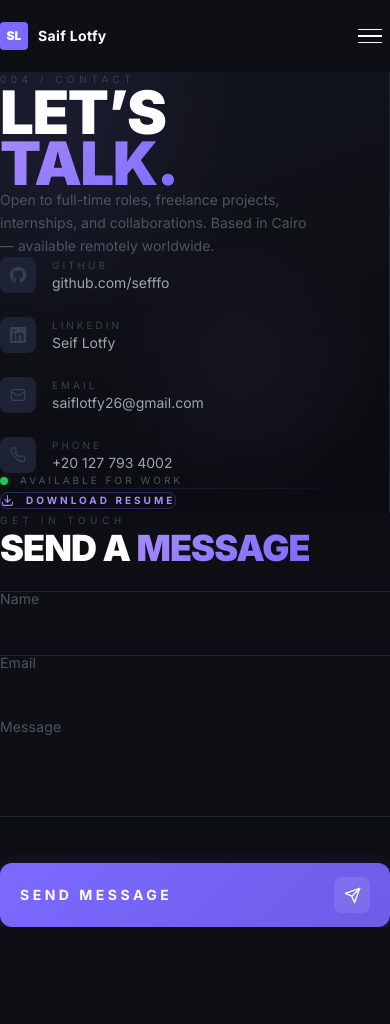
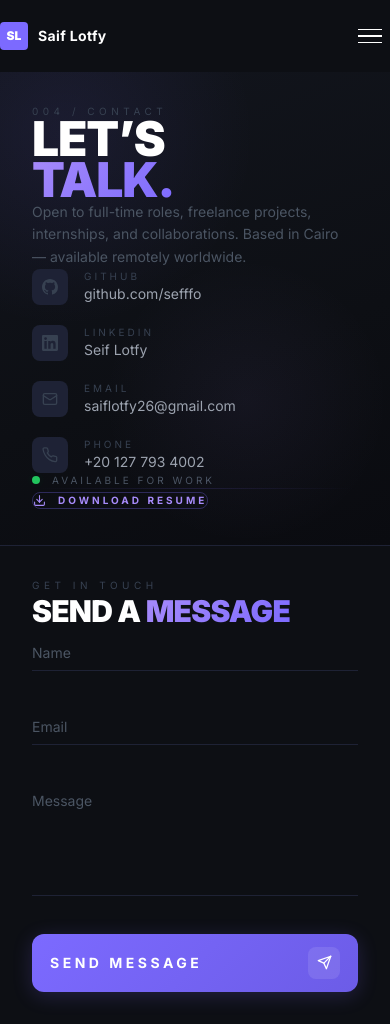
Before and after one commit to sefffo/saif-portfolio, a React (Vite) app: page /contact in a window 390 px wide. Before the commit the page ends 927 px from the top, so only its background shows below. Built offline with nearby package versions, Linux system fonts and the light colour scheme.

Commit message:
fix: input label overlap (add pt to input), fix mobile responsive layout

```diff
--- a/src/pages/Contact.tsx
+++ b/src/pages/Contact.tsx
@@ -32,7 +32,14 @@ const SOCIALS = [
 
 type Status = 'idle' | 'sending' | 'sent' | 'error'
 
-// ── Floating label input ──────────────────────────────────────────────────────
+// ─────────────────────────────────────────────────────────────
+// The key fix: wrapper has relative+padding-top for label space.
+// The input itself also has padding-top so the typed value sits
+// BELOW the floated label, not under it.
+// Label top=0 when lifted (sits at top of wrapper), top=padding-top when resting (sits on the line).
+// ─────────────────────────────────────────────────────────────
+const LABEL_HEIGHT = 18  // px — space reserved above the input line
+
 function FloatingInput({
   label, type = 'text', value, onChange, placeholder, required,
 }: {
@@ -42,17 +49,18 @@ function FloatingInput({
 }) {
   const [focused, setFocused] = useState(false)
   const lifted = focused || value.length > 0
+
   return (
-    <div className="relative pt-5">
-      {/* floating label */}
+    <div className="relative" style={{ paddingTop: LABEL_HEIGHT }}>
       <label
-        className="absolute left-0 pointer-events-none select-none transition-all duration-200"
+        className="absolute left-0 pointer-events-none select-none transition-all duration-200 leading-none"
         style={{
-          top:           lifted ? '0px'   : '20px',
-          fontSize:      lifted ? '9px'   : '14px',
-          letterSpacing: lifted ? '0.4em' : '0.01em',
+          top:           lifted ? 0 : LABEL_HEIGHT,
+          fontSize:      lifted ? '9px'  : '14px',
+          letterSpacing: lifted ? '0.4em': '0',
           textTransform: lifted ? 'uppercase' : 'none',
           color:         focused ? '#7c6aff' : '#4b5563',
+          transform:     lifted ? 'none' : 'translateY(-1px)',
         }}
       >
         {label}
@@ -63,28 +71,25 @@ function FloatingInput({
         required={required}
         value={value}
         onChange={onChange}
-        /* placeholder only visible when focused so it never overlaps the label */
         placeholder={focused ? placeholder : ''}
         onFocus={() => setFocused(true)}
         onBlur={()  => setFocused(false)}
-        className="w-full bg-transparent pb-2.5 text-[#e8eaf0] text-sm focus:outline-none transition-colors"
+        className="w-full bg-transparent text-[#e8eaf0] text-sm focus:outline-none transition-colors py-2"
         style={{ borderBottom: `1.5px solid ${focused ? '#7c6aff' : '#1e2235'}` }}
       />
 
-      {/* animated underline glow */}
       <div
         className="absolute bottom-0 left-0 h-[1.5px] transition-all duration-300"
         style={{
           width:      focused ? '100%' : '0%',
           background: 'linear-gradient(90deg, #7c6aff, #a78bfa)',
-          boxShadow:  '0 0 8px #7c6aff88',
+          boxShadow:  '0 0 8px #7c6aff66',
         }}
       />
     </div>
   )
 }
 
-// ── Floating label textarea ───────────────────────────────────────────────────
 function FloatingTextarea({
   label, value, onChange, placeholder, rows = 5, required,
 }: {
@@ -94,16 +99,18 @@ function FloatingTextarea({
 }) {
   const [focused, setFocused] = useState(false)
   const lifted = focused || value.length > 0
+
   return (
-    <div className="relative pt-5">
+    <div className="relative" style={{ paddingTop: LABEL_HEIGHT }}>
       <label
-        className="absolute left-0 pointer-events-none select-none transition-all duration-200"
+        className="absolute left-0 pointer-events-none select-none transition-all duration-200 leading-none"
         style={{
-          top:           lifted ? '0px'   : '20px',
-          fontSize:      lifted ? '9px'   : '14px',
-          letterSpacing: lifted ? '0.4em' : '0.01em',
+          top:           lifted ? 0 : LABEL_HEIGHT,
+          fontSize:      lifted ? '9px'  : '14px',
+          letterSpacing: lifted ? '0.4em': '0',
           textTransform: lifted ? 'uppercase' : 'none',
           color:         focused ? '#7c6aff' : '#4b5563',
+          transform:     lifted ? 'none' : 'translateY(-1px)',
         }}
       >
         {label}
@@ -117,7 +124,7 @@ function FloatingTextarea({
         placeholder={focused ? placeholder : ''}
         onFocus={() => setFocused(true)}
         onBlur={()  => setFocused(false)}
-        className="w-full bg-transparent pb-2.5 text-[#e8eaf0] text-sm focus:outline-none resize-none transition-colors"
+        className="w-full bg-transparent text-[#e8eaf0] text-sm focus:outline-none resize-none transition-colors py-2"
         style={{ borderBottom: `1.5px solid ${focused ? '#7c6aff' : '#1e2235'}` }}
       />
 
@@ -126,14 +133,13 @@ function FloatingTextarea({
         style={{
           width:      focused ? '100%' : '0%',
           background: 'linear-gradient(90deg, #7c6aff, #a78bfa)',
-          boxShadow:  '0 0 8px #7c6aff88',
+          boxShadow:  '0 0 8px #7c6aff66',
         }}
       />
     </div>
   )
 }
 
-// ── Page ─────────────────────────────────────────────────────────────────────
 export default function Contact() {
   const ref      = useRef<HTMLDivElement>(null)
   const formRef  = useRef<HTMLFormElement>(null)
@@ -187,30 +193,43 @@ export default function Contact() {
       className="page-enter flex flex-col lg:flex-row"
       style={{ minHeight: '100vh', paddingTop: 'var(--nav-height)' }}
     >
+
       {/* ══ LEFT PANEL ══ */}
       <div
-        className="relative lg:w-[45%] flex flex-col justify-between px-10 py-16 lg:px-16 overflow-hidden"
+        className="relative lg:w-[42%] flex flex-col justify-between overflow-hidden"
         style={{
+          padding: 'clamp(2rem, 5vw, 5rem)',
           background: 'linear-gradient(160deg, #12151d 0%, #0d0f14 60%, #0a0b10 100%)',
-          borderRight: '1px solid #1e2235',
+          // border-bottom on mobile, border-right on desktop
+          borderBottom: '1px solid #1e2235',
         }}
       >
+        {/* keep border-right on lg+ via inline override isn't possible in Tailwind inline,
+            so we use a pseudo via a positioned div */}
+        <div
+          className="hidden lg:block absolute right-0 top-0 bottom-0 w-px"
+          style={{ background: '#1e2235' }}
+        />
+
+        {/* glow blobs */}
         <div className="pointer-events-none absolute -top-32 -left-32 w-96 h-96 rounded-full"
           style={{ background: 'radial-gradient(circle, #7c6aff18 0%, transparent 70%)' }} />
         <div className="pointer-events-none absolute bottom-0 right-0 w-72 h-72 rounded-full"
           style={{ background: 'radial-gradient(circle, #a78bfa0e 0%, transparent 70%)' }} />
 
+        {/* content */}
         <div>
-          <p className="cl-tag section-label mb-10">004 / Contact</p>
-          <h1 className="cl-title text-6xl lg:text-7xl xl:text-8xl font-black uppercase leading-[0.85] tracking-tight text-white mb-8">
+          <p className="cl-tag section-label mb-8">004 / Contact</p>
+          <h1 className="cl-title font-black uppercase leading-[0.85] tracking-tight text-white mb-6"
+            style={{ fontSize: 'clamp(3rem, 6vw, 6rem)' }}>
             Let&rsquo;s<br /><span className="grad-text">Talk.</span>
           </h1>
-          <p className="cl-sub text-[#4b5563] text-sm leading-relaxed max-w-xs mb-14">
+          <p className="cl-sub text-[#4b5563] text-sm leading-relaxed max-w-xs mb-10">
             Open to full-time roles, freelance projects, internships, and collaborations.
             Based in Cairo &mdash; available remotely worldwide.
           </p>
 
-          <div className="flex flex-col gap-6">
+          <div className="flex flex-col gap-5">
             {SOCIALS.map(s => (
               <a key={s.label} href={s.href}
                 target={s.href.startsWith('http') ? '_blank' : undefined} rel="noreferrer"
@@ -219,13 +238,13 @@ export default function Contact() {
                 <span className="w-9 h-9 rounded-lg flex items-center justify-center flex-shrink-0 bg-[#1e2235] text-[#374151] group-hover:bg-[#7c6aff]/20 group-hover:text-[#a78bfa] transition-all duration-300">
                   {s.icon}
                 </span>
-                <div>
+                <div className="flex-1 min-w-0">
                   <p className="text-[10px] tracking-[0.3em] uppercase text-[#374151] mb-0.5">{s.label}</p>
-                  <p className="text-[#9ca3af] text-sm group-hover:text-white transition-colors duration-200">{s.handle}</p>
+                  <p className="text-[#9ca3af] text-sm truncate group-hover:text-white transition-colors duration-200">{s.handle}</p>
                 </div>
                 <svg width="12" height="12" viewBox="0 0 24 24" fill="none" stroke="currentColor"
                   strokeWidth="2" strokeLinecap="round" strokeLinejoin="round"
-                  className="ml-auto text-[#1e2235] group-hover:text-[#7c6aff] transition-all duration-200 opacity-0 group-hover:opacity-100 -translate-x-1 group-hover:translate-x-0">
+                  className="flex-shrink-0 text-[#1e2235] group-hover:text-[#7c6aff] transition-all duration-200 opacity-0 group-hover:opacity-100">
                   <path d="M7 17 17 7M7 7h10v10"/>
                 </svg>
               </a>
@@ -233,17 +252,18 @@ export default function Contact() {
           </div>
         </div>
 
-        <div className="mt-16">
-          <div className="flex items-center gap-3 mb-6">
+        {/* bottom */}
+        <div className="mt-12">
+          <div className="flex items-center gap-3 mb-5">
             <span className="relative flex h-2 w-2">
               <span className="animate-ping absolute inline-flex h-full w-full rounded-full bg-[#22c55e] opacity-75" />
               <span className="relative inline-flex rounded-full h-2 w-2 bg-[#22c55e]" />
             </span>
             <span className="text-[10px] tracking-[0.3em] uppercase text-[#4b5563]">Available for work</span>
           </div>
-          <div className="glow-line mb-6" />
+          <div className="glow-line mb-5" />
           <a href="/Saif-Lotfy_CV.pdf" download="Saif-Lotfy_CV.pdf"
-            className="cv-btn inline-flex items-center gap-3 border border-[#7c6aff]/30 text-[#a78bfa] text-[10px] tracking-[0.3em] uppercase font-bold px-6 py-3.5 rounded-lg hover:bg-[#7c6aff] hover:text-white hover:border-[#7c6aff] transition-all duration-300">
+            className="cv-btn inline-flex items-center gap-3 border border-[#7c6aff]/30 text-[#a78bfa] text-[10px] tracking-[0.3em] uppercase font-bold px-5 py-3 rounded-lg hover:bg-[#7c6aff] hover:text-white hover:border-[#7c6aff] transition-all duration-300">
             <svg width="13" height="13" viewBox="0 0 24 24" fill="none" stroke="currentColor" strokeWidth="2" strokeLinecap="round" strokeLinejoin="round">
               <path d="M21 15v4a2 2 0 0 1-2 2H5a2 2 0 0 1-2-2v-4"/>
               <polyline points="7 10 12 15 17 10"/>
@@ -255,12 +275,14 @@ export default function Contact() {
       </div>
 
       {/* ══ RIGHT PANEL ══ */}
-      <div className="flex-1 flex items-center justify-center px-10 py-16 lg:px-16"
-        style={{ background: '#0d0f14' }}>
-        <div className="cr-inner w-full max-w-xl">
+      <div
+        className="flex-1 flex items-start lg:items-center justify-center"
+        style={{ padding: 'clamp(2rem, 5vw, 5rem)', background: '#0d0f14' }}
+      >
+        <div className="cr-inner w-full max-w-lg">
 
           {status === 'sent' ? (
-            <div className="flex flex-col items-center justify-center gap-6 py-20 text-center">
+            <div className="flex flex-col items-center justify-center gap-6 py-16 text-center">
               <div className="w-20 h-20 rounded-full flex items-center justify-center"
                 style={{ background: '#7c6aff14', border: '1px solid #7c6aff44', boxShadow: '0 0 40px #7c6aff22' }}>
                 <svg width="28" height="28" viewBox="0 0 24 24" fill="none">
@@ -269,25 +291,25 @@ export default function Contact() {
               </div>
               <div>
                 <p className="text-white font-black text-3xl uppercase tracking-tight mb-3">Message Sent! ✉️</p>
-                <p className="text-[#4b5563] text-sm">I'll get back to you as soon as possible.</p>
+                <p className="text-[#4b5563] text-sm">I’ll get back to you as soon as possible.</p>
               </div>
               <button onClick={() => setStatus('idle')}
-                className="mt-4 text-[10px] tracking-[0.35em] uppercase text-[#374151] hover:text-[#7c6aff] transition-colors">
-                Send another message →
+                className="mt-2 text-[10px] tracking-[0.35em] uppercase text-[#374151] hover:text-[#7c6aff] transition-colors">
+                Send another →
               </button>
             </div>
           ) : (
             <>
-              <div className="mb-12">
+              <div className="mb-10">
                 <p className="section-label mb-3">Get in touch</p>
-                <h2 className="text-4xl font-black text-white uppercase tracking-tight">
+                <h2 className="text-3xl md:text-4xl font-black text-white uppercase tracking-tight">
                   Send a <span className="grad-text">Message</span>
                 </h2>
               </div>
 
-              <form ref={formRef} onSubmit={handleSubmit} className="flex flex-col gap-10" noValidate>
+              <form ref={formRef} onSubmit={handleSubmit} className="flex flex-col gap-8" noValidate>
 
-                <div className="grid grid-cols-1 sm:grid-cols-2 gap-10">
+                <div className="grid grid-cols-1 sm:grid-cols-2 gap-8">
                   <FloatingInput
                     label="Name" value={form.name} placeholder="Your full name" required
                     onChange={e => setForm(p => ({ ...p, name: e.target.value }))}
@@ -299,45 +321,43 @@ export default function Contact() {
                 </div>
 
                 <FloatingTextarea
-                  label="Message" value={form.message} rows={6}
+                  label="Message" value={form.message} rows={5}
                   placeholder="Tell me about your project or opportunity..."
                   onChange={e => setForm(p => ({ ...p, message: e.target.value }))}
                   required
                 />
 
                 {status === 'error' && (
-                  <p className="text-[#ef4444] text-xs flex items-center gap-2 -mt-4">
+                  <p className="text-[#ef4444] text-xs flex items-center gap-2">
                     <span>⚠</span> {errMsg}
                   </p>
                 )}
 
-                {/* ── SEND BUTTON ── */}
+                {/* send button */}
                 <button
                   ref={btnRef}
                   type="submit"
                   disabled={status === 'sending'}
-                  className="group relative w-full overflow-hidden rounded-xl flex items-center justify-between disabled:opacity-60 transition-all duration-300"
+                  className="group relative w-full overflow-hidden rounded-xl flex items-center justify-between disabled:opacity-60 transition-all duration-300 active:scale-[0.99]"
                   style={{
                     background: 'linear-gradient(135deg, #7c6aff, #6c5ce7)',
-                    padding: '14px 20px',
+                    padding: '13px 18px',
                     boxShadow: '0 4px 20px #7c6aff33',
                   }}
                 >
-                  {/* shimmer sweep */}
                   <span className="pointer-events-none absolute inset-0 translate-x-[-100%] group-hover:translate-x-[100%] transition-transform duration-700 bg-gradient-to-r from-transparent via-white/10 to-transparent" />
 
                   <span className="text-white font-bold text-sm uppercase tracking-[0.25em]">
                     {status === 'sending' ? 'Sending...' : 'Send Message'}
                   </span>
 
-                  {/* plane icon box */}
-                  <span className="relative w-9 h-9 rounded-lg bg-white/10 flex items-center justify-center flex-shrink-0 group-hover:bg-white/20 transition-colors duration-300">
+                  <span className="relative w-8 h-8 rounded-lg bg-white/10 flex items-center justify-center flex-shrink-0 group-hover:bg-white/20 transition-colors duration-300">
                     {status === 'sending' ? (
                       <span className="w-4 h-4 rounded-full border-2 border-white/30 border-t-white animate-spin" />
                     ) : (
                       <svg
                         ref={planeRef}
-                        width="17" height="17" viewBox="0 0 24 24"
+                        width="15" height="15" viewBox="0 0 24 24"
                         fill="none" stroke="white" strokeWidth="2"
                         strokeLinecap="round" strokeLinejoin="round"
                         style={{ transformOrigin: 'center' }}
```
